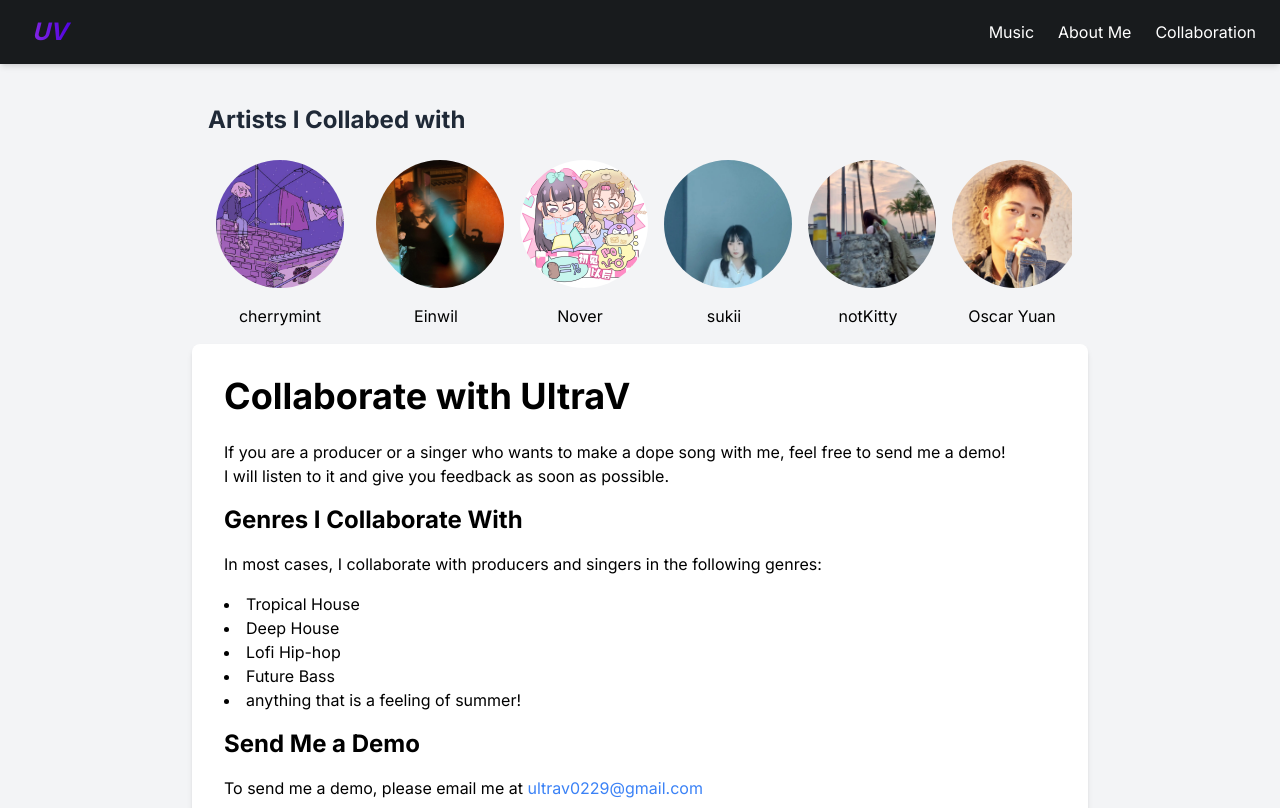
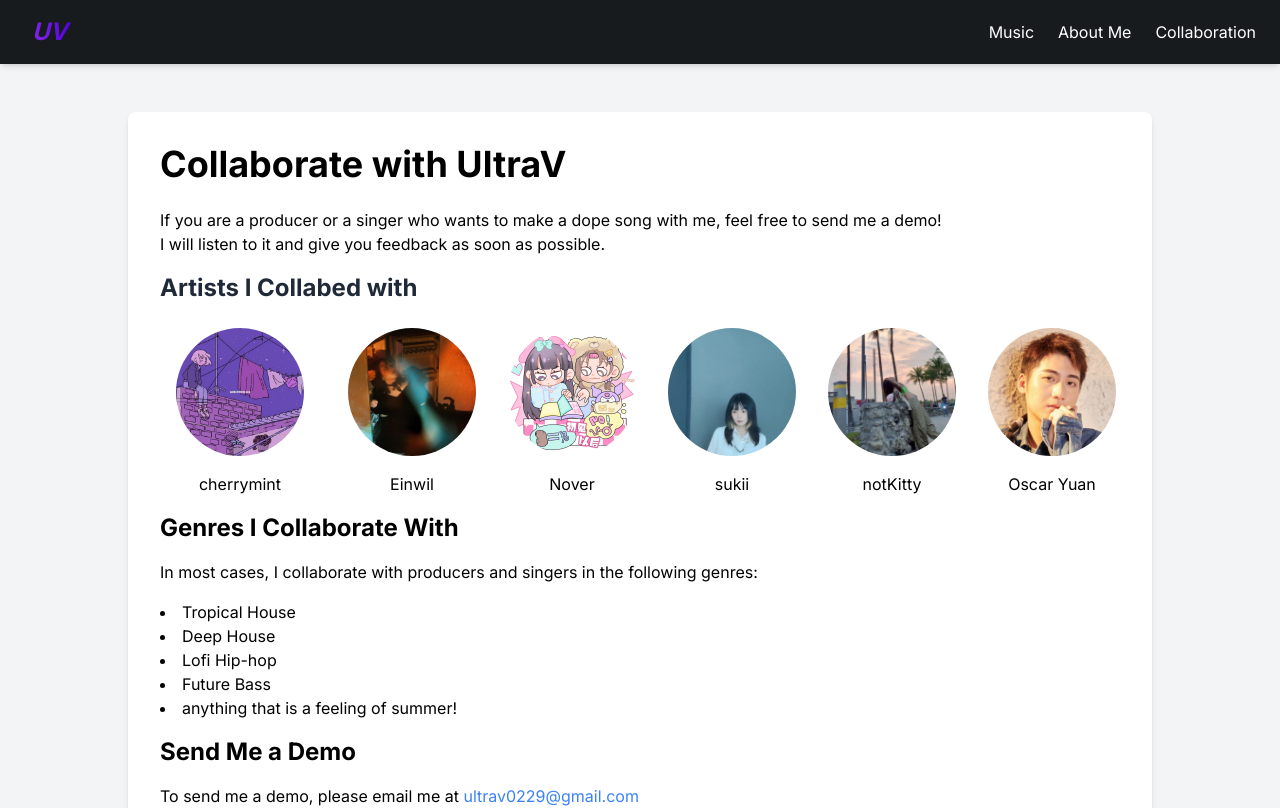
Before and after one commit to aircrushin/ultrav-music, a Next.js app: page /collab in a window 1280 px wide. Shown: the top 808 px of the page. Built offline with nearby package versions, Linux system fonts and the light colour scheme.

Commit message:
fix bugs

```diff
--- a/src/app/collab/page.tsx
+++ b/src/app/collab/page.tsx
@@ -23,13 +23,13 @@ export default function Collab() {
         <title>Collaboration - UltraV Music</title>
       </Head>
       {/* <ToastContainer position="top-right"/> */}
-      <Artists />
-      <div className="max-w-4xl mx-auto bg-white p-8 rounded-lg shadow-md">
-        <h1 className="text-4xl font-bold mb-6">Collaborate with UltraV</h1>
-        <p className="mb-4">
+      <div className="max-w-5xl mx-auto bg-white p-8 rounded-lg shadow-md mt-16">
+      <h1 className="text-4xl font-bold mb-6">Collaborate with UltraV</h1>
+      <p className="mb-4">
           If you are a producer or a singer who wants to make a dope song with me, feel free to send me a demo! <br /> I will listen to it and give you feedback as soon as possible.
         </p>
-        <h2 className="text-2xl font-bold mb-4">Genres I Collaborate With</h2>
+      <Artists />
+        <h2 className="text-2xl font-bold my-4">Genres I Collaborate With</h2>
         <p className="mb-4">
           In most cases, I collaborate with producers and singers in the following genres:
         </p>
--- a/src/components/artists.tsx
+++ b/src/components/artists.tsx
@@ -11,8 +11,8 @@ const featuredArtists = [
 
 export default function Artists() {
   return (
-    <div className="p-4 rounded-lg max-w-4xl mx-auto">
-      <h2 className="text-gray-800 text-2xl font-bold mb-6 mt-10">Artists I Collabed with</h2>
+    <div className="rounded-lg max-w-5xl">
+      <h2 className="text-gray-800 text-2xl font-bold mb-6">Artists I Collabed with</h2>
       <div className="space-x-6 overflow-x-hidden grid grid-cols-2 lg:grid-cols-6 md:grid-col-3">
         {featuredArtists.map((artist, index) => (
           <div key={index} className="flex-none text-center">
--- a/src/components/header.tsx
+++ b/src/components/header.tsx
@@ -1,9 +1,24 @@
 "use client";
-import { useState } from "react";
+import { useState, useRef, useEffect } from "react";
 import Link from "next/link";
 
 export default function Header() {
   const [isMenuOpen, setIsMenuOpen] = useState(false);
+  const menuRef = useRef<HTMLDivElement>(null);
+
+  useEffect(() => {
+    const handleClickOutside = (event: MouseEvent) => {
+      if (menuRef.current && !menuRef.current.contains(event.target as Node)) {
+        setIsMenuOpen(false);
+      }
+    };
+
+    if (isMenuOpen) {
+      document.addEventListener("mousedown", handleClickOutside);
+    } else {
+      document.removeEventListener("mousedown", handleClickOutside);
+    }
+  }, [isMenuOpen]);
 
   return (
     <header className="fixed top-0 w-full z-50 flex items-center justify-between px-6 py-4 bg-[#181b1d] text-white shadow-md">
@@ -34,7 +49,10 @@ export default function Header() {
       </button>
 
       {isMenuOpen && (
-        <nav className="absolute top-full right-0 w-1/3 bg-[#181b1d] text-white shadow-md flex flex-col items-start space-y-2 p-4 md:hidden">
+        <nav
+          ref={menuRef}
+          className="absolute top-full right-0 w-1/3 bg-[#181b1d] text-white shadow-md flex flex-col items-start space-y-2 p-4 md:hidden"
+        >
           <Link className="hover:underline" href="/#music-section">
             Music
           </Link>
```
